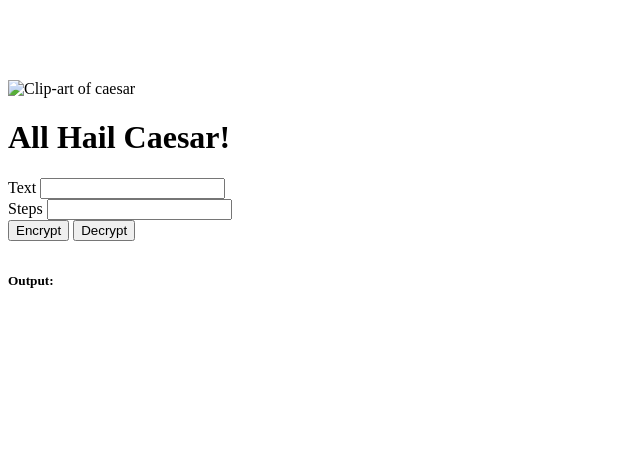
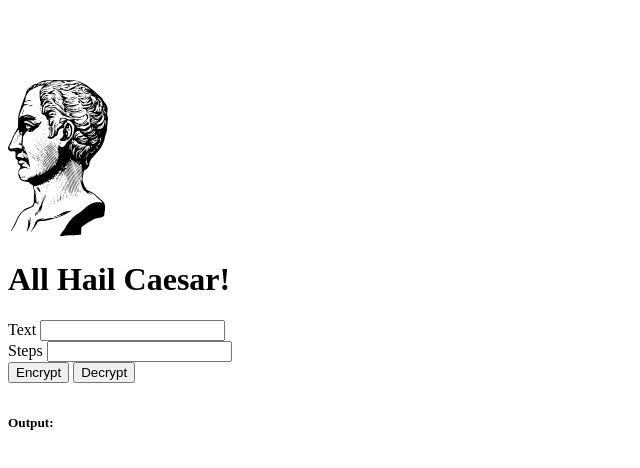
Before and after one commit to sebastian-porling/caesar-javascript, a plain HTML site: page index.html in a window 1280 px wide. Shown: the whole page, without its empty margins (0-640 px from the left). Drawn offline with nearby package versions, Linux system fonts and the light colour scheme; the site is published under a folder, as on GitHub Pages, so addresses that start at the root find nothing.

Commit message:
fix: localised path

```diff
--- a/index.html
+++ b/index.html
@@ -27,7 +27,7 @@
 
     <main class="container">
         <div class="text-center">
-            <img src="/images/caesar.svg" alt="Clip-art of caesar" width="100">
+            <img src="./images/caesar.svg" alt="Clip-art of caesar" width="100">
         </div>
         <h1 class="text-center display-2">All Hail Caesar!</h1>
 
```
